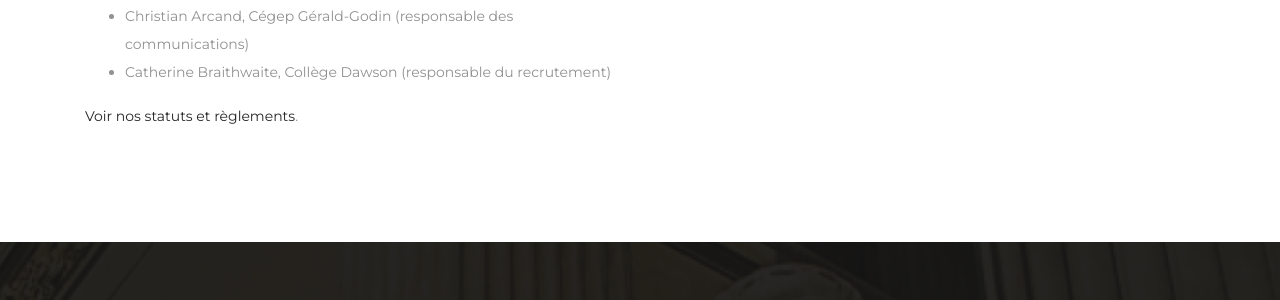
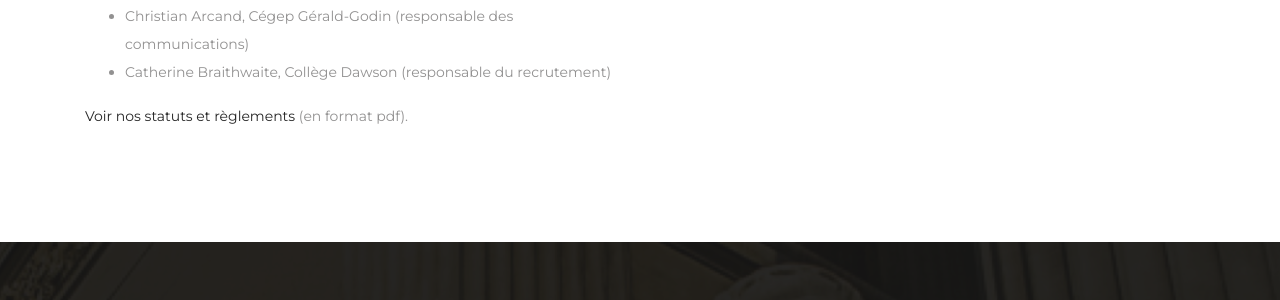
Before and after one commit to aphcq-association/site-web, a Jekyll site: the page built from docs/apropos.html, in a window 1280 px wide. Shown: the part 1362-1662 px from the top of the page. Built offline with Jekyll 4.4.1, drawn with Linux system fonts in a browser that asks for light colours.

Commit message:
Update apropos.html

```diff
--- a/docs/apropos.html
+++ b/docs/apropos.html
@@ -26,4 +26,4 @@
 - Christian Arcand, Cégep Gérald-Godin (responsable des communications)
 - Catherine Braithwaite, Collège Dawson (responsable du recrutement)
 
-[Voir nos statuts et règlements](/statuts_reglements_aphcq_7_juin_2013.pdf).
+[Voir nos statuts et règlements](/statuts_reglements_aphcq_7_juin_2013.pdf) (en format pdf).
```
